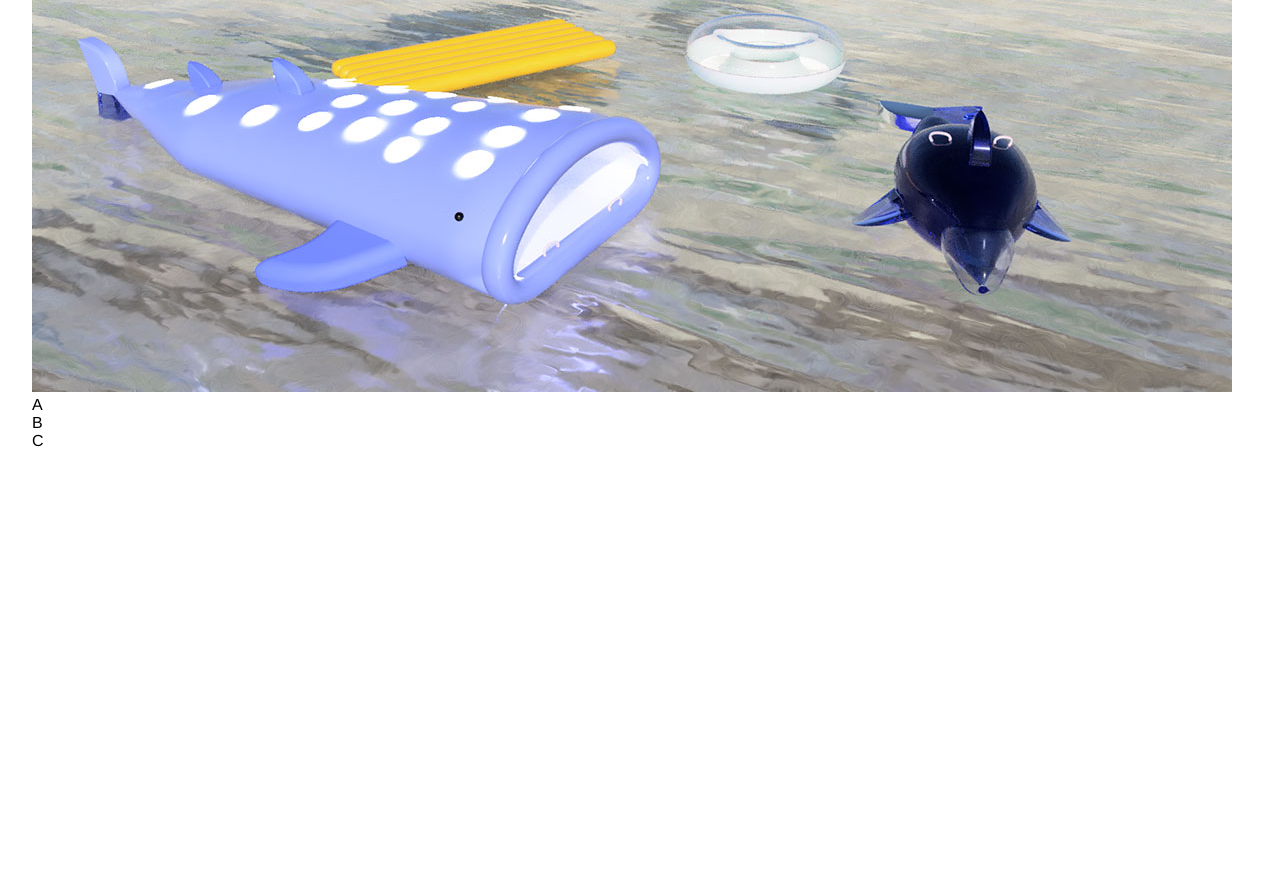
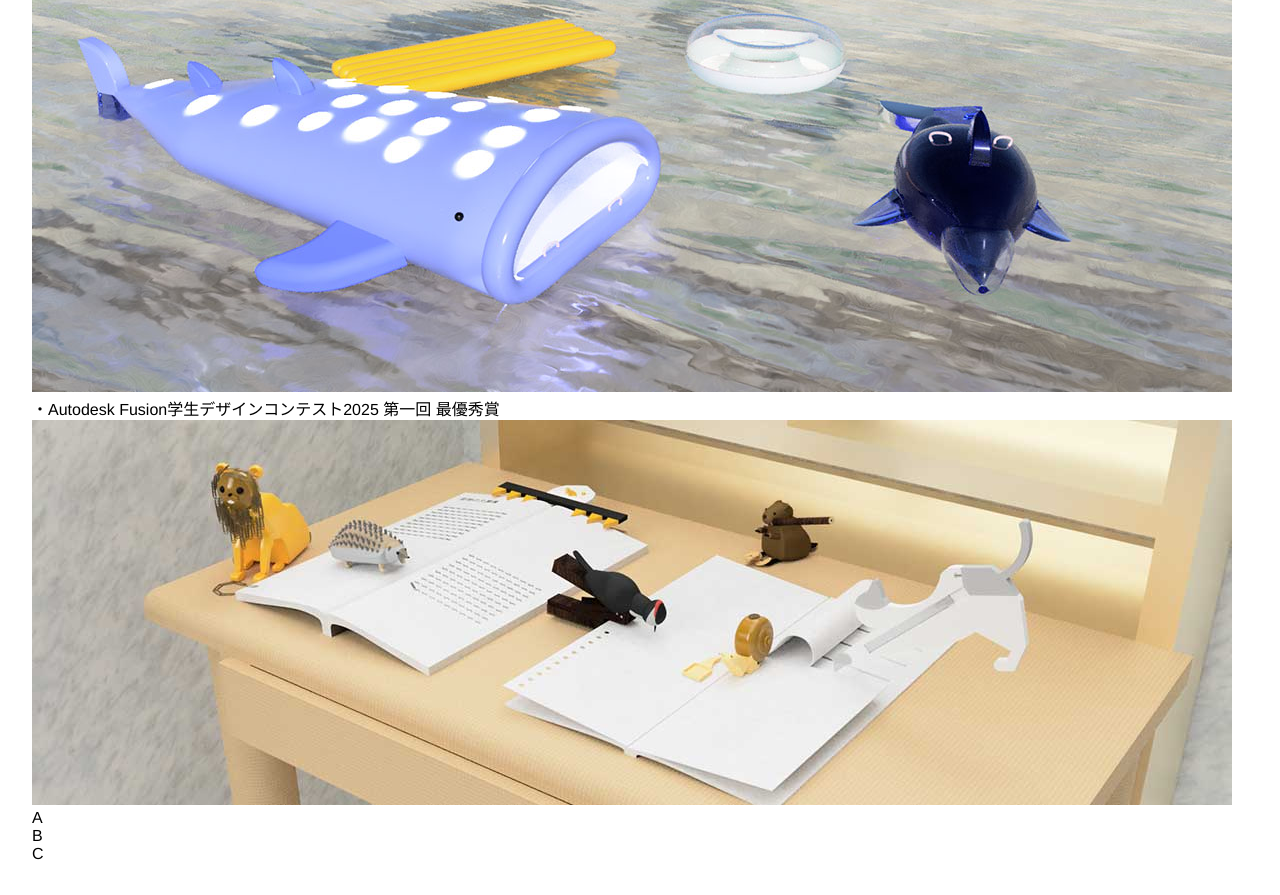
Before and after one commit to wawaa128/portfolio, a plain HTML site: page index.html in a window 1280 px wide. Shown: the part 1094-1989 px from the top of the page. Before the commit the page ends 1576 px from the top, so only its background shows below. Drawn offline with Linux system fonts and the light colour scheme.

Commit message:
画像の追加

```diff
--- a/index.html
+++ b/index.html
@@ -57,6 +57,8 @@
      <div><img src="award-B1.jpg" alt="写真1"></img></div>
      <div><a href="https://www.myautodesk.jp/fusion-contest-2024/contest-result-05.html">・Autodesk Fusion学生デザインコンテスト2024 8月 優秀賞</a></div>
      <div><img src="award-C4.jpg" alt="写真2"></img></div>
+     <div><a href="https://www.myautodesk.jp/fusion-contest-2025/contest-result-01.html">・Autodesk Fusion学生デザインコンテスト2025 第一回 最優秀賞</a></div>
+     <div><img src="award-A2.jpg" alt="写真2"></img></div>
      <!--<div id="container">--> <!-- コンテナ -->
       <div id="itemA">A</div> <!-- アイテム -->
       <div id="itemB">B</div> <!-- アイテム -->
```
Also changed, not shown: award-A2.jpg (added).
